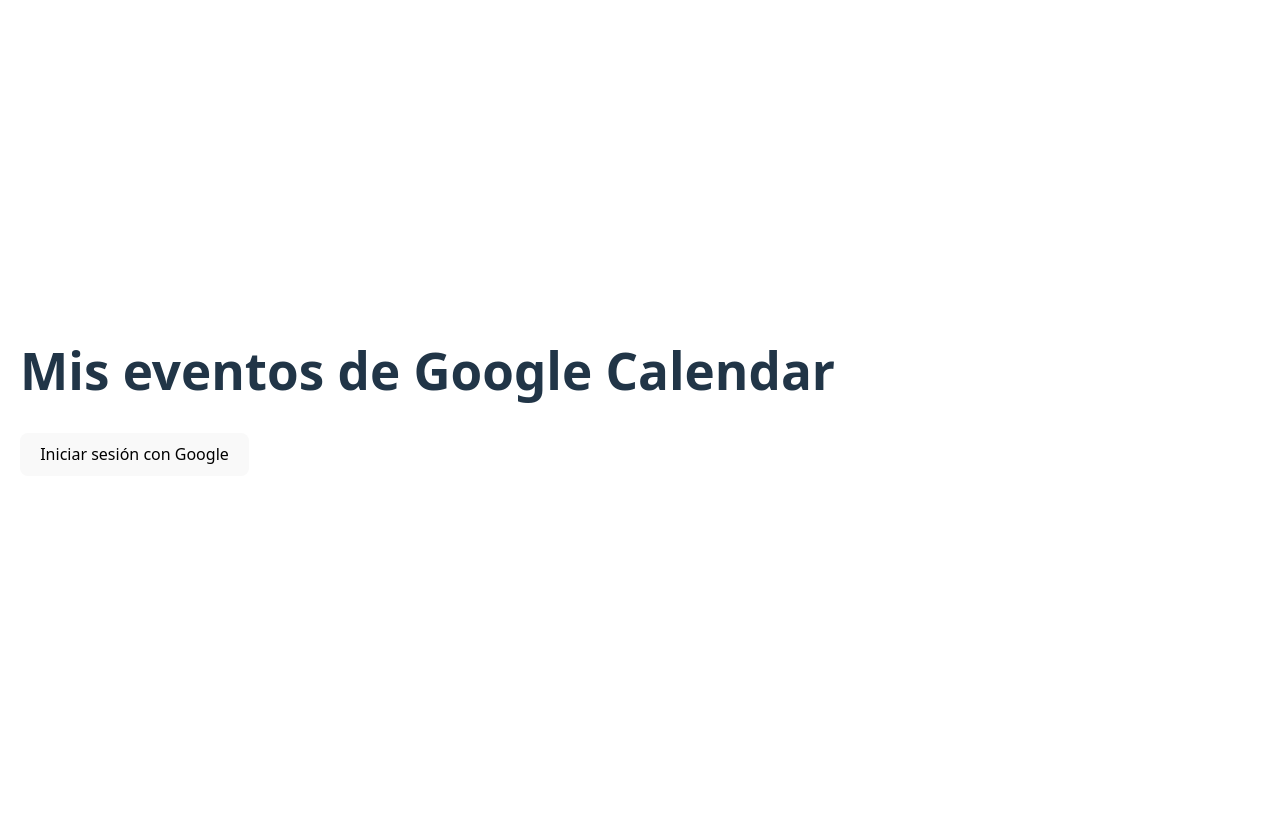
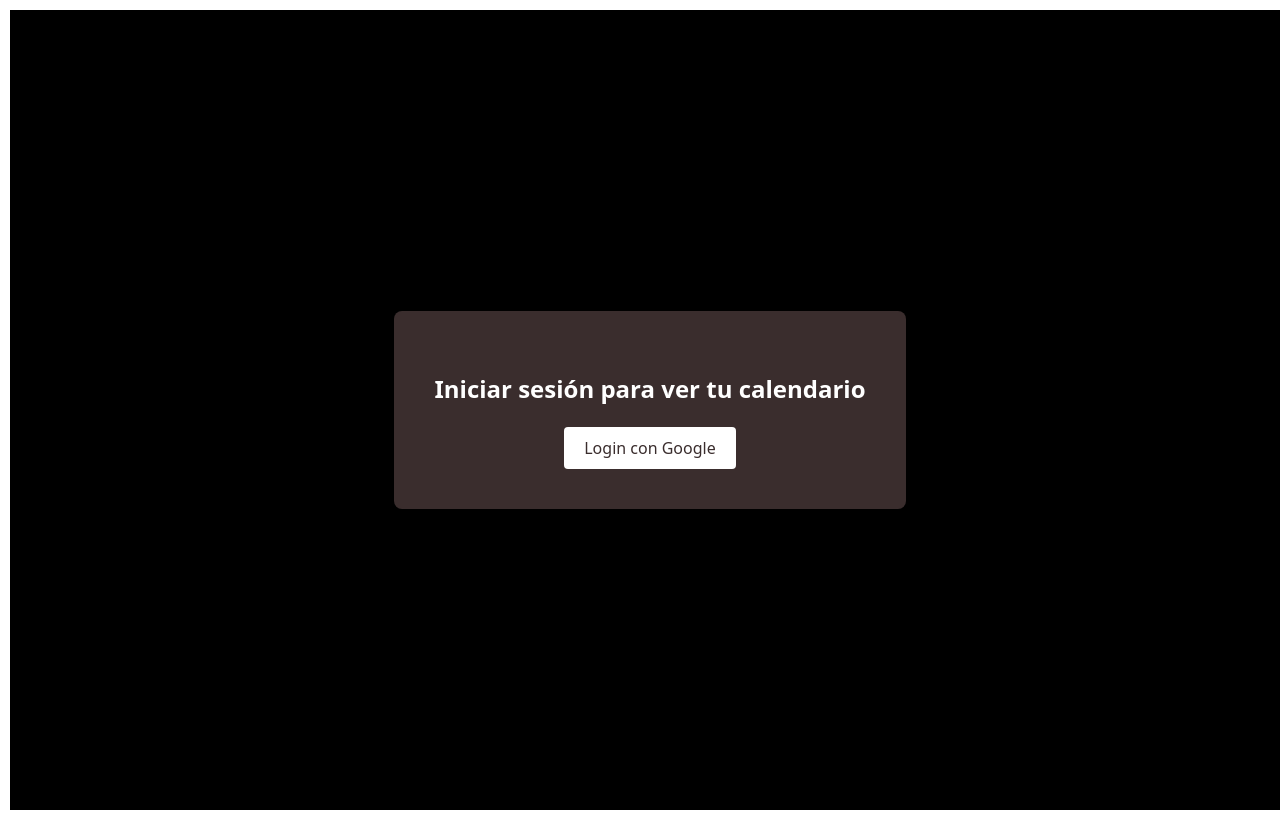
Before and after one commit to andreec2/CalendarArep, a React (Vite) app: page / in a window 1280 px wide. Built offline with nearby package versions, Linux system fonts and the light colour scheme.

Commit message:
se consume el API de calendar

```diff
--- a/src/App.jsx
+++ b/src/App.jsx
@@ -1,91 +1,15 @@
-import { useEffect, useState } from 'react';
-
-const CLIENT_ID = '429235230798-aqq5cu5rvju2l9hitlpnsgrt1nhqdoip.apps.googleusercontent.com';
-const API_KEY = 'AIzaSyAguoF1TR7u1YTAct2VoWviQoTFQcPPXqo';
-const DISCOVERY_DOC = 'https://www.googleapis.com/discovery/v1/apis/calendar/v3/rest';
-const SCOPES = 'https://www.googleapis.com/auth/calendar.readonly';
-
-let tokenClient;
+import { BrowserRouter as Router, Routes, Route } from 'react-router-dom';
+import Login from './components/Login';
+import CalendarView from './components/CalendarView';
 
 function App() {
-  const [events, setEvents] = useState([]);
-
-  useEffect(() => {
-    // Cargar la librería GAPI al inicio
-    const loadGapi = () => {
-      const script = document.createElement('script');
-      script.src = 'https://apis.google.com/js/api.js';
-      script.onload = () => gapi.load('client', initializeGapiClient);
-      document.body.appendChild(script);
-    };
-
-    const loadGis = () => {
-      const script = document.createElement('script');
-      script.src = 'https://accounts.google.com/gsi/client';
-      script.async = true;
-      script.defer = true;
-      document.body.appendChild(script);
-    };
-
-    loadGapi();
-    loadGis();
-  }, []);
-
-  const initializeGapiClient = async () => {
-    await gapi.client.init({
-      apiKey: API_KEY,
-      discoveryDocs: [DISCOVERY_DOC],
-    });
-
-    tokenClient = google.accounts.oauth2.initTokenClient({
-      client_id: CLIENT_ID,
-      scope: SCOPES,
-      callback: (tokenResponse) => {
-        if (tokenResponse && tokenResponse.access_token) {
-          gapi.client.setToken({ access_token: tokenResponse.access_token });
-          listEvents();
-        }
-      },
-    });
-  };
-
-  const handleLogin = () => {
-    if (tokenClient) {
-      tokenClient.requestAccessToken();
-    }
-  };
-
-  const listEvents = async () => {
-    try {
-      const response = await gapi.client.calendar.events.list({
-        calendarId: 'primary',
-        timeMin: new Date().toISOString(),
-        showDeleted: false,
-        singleEvents: true,
-        maxResults: 100,
-        orderBy: 'startTime',
-      });
-
-      const events = response.result.items || [];
-      setEvents(events);
-    } catch (error) {
-      console.error('Error al obtener eventos:', error);
-    }
-  };
-
   return (
-    <div style={{ padding: 20 }}>
-      <h1>Mis eventos de Google Calendar</h1>
-      <button onClick={handleLogin}>Iniciar sesión con Google</button>
-      <ul>
-        {events.map((event) => (
-          <li key={event.id}>
-            <strong>{event.summary}</strong> -{' '}
-            {event.start?.dateTime || event.start?.date}
-          </li>
-        ))}
-      </ul>
-    </div>
+    <Router>
+      <Routes>
+        <Route path="/" element={<Login />} />
+        <Route path="/calendar" element={<CalendarView />} />
+      </Routes>
+    </Router>
   );
 }
 
--- a/src/components/CalendarView.jsx
+++ b/src/components/CalendarView.jsx
@@ -0,0 +1,75 @@
+import { useEffect, useState } from 'react';
+import "../styles/CalendarView.css";
+
+function CalendarView() {
+  const [events, setEvents] = useState([]);
+  const [weekStart, setWeekStart] = useState(getStartOfWeek(new Date()));
+
+  useEffect(() => {
+    listEvents();
+  }, [weekStart]);
+
+  function getStartOfWeek(date) {
+    const d = new Date(date);
+    d.setDate(d.getDate() - d.getDay()); // Domingo
+    d.setHours(0, 0, 0, 0);
+    return d;
+  }
+
+  function getEndOfWeek(date) {
+    const d = new Date(date);
+    d.setDate(d.getDate() + 6); // Sábado
+    d.setHours(23, 59, 59, 999);
+    return d;
+  }
+
+  const listEvents = async () => {
+    try {
+      const response = await gapi.client.calendar.events.list({
+        calendarId: 'primary',
+        timeMin: weekStart.toISOString(),
+        timeMax: getEndOfWeek(weekStart).toISOString(),
+        showDeleted: false,
+        singleEvents: true,
+        orderBy: 'startTime',
+      });
+      setEvents(response.result.items || []);
+    } catch (error) {
+      console.error('Error al cargar eventos:', error);
+    }
+  };
+
+  const goToNextWeek = () => {
+    const nextWeek = new Date(weekStart);
+    nextWeek.setDate(weekStart.getDate() + 7);
+    setWeekStart(nextWeek);
+  };
+
+  const goToPreviousWeek = () => {
+    const prevWeek = new Date(weekStart);
+    prevWeek.setDate(weekStart.getDate() - 7);
+    setWeekStart(prevWeek);
+  };
+
+  const goToBack = () => {
+
+  };
+
+    return (
+      <div className="calendar-container">
+        <h2>Eventos de la semana</h2>
+        <button onClick={goToPreviousWeek}>← Semana anterior</button>
+        <button onClick={goToBack}>Analizar rendimiento de esta semana</button>
+        <button onClick={goToNextWeek}>Semana siguiente →</button>
+        <ul>
+          {events.map((event) => (
+            <li key={event.id}>
+              <strong>{event.summary}</strong> - {event.start?.dateTime || event.start?.date}
+            </li>
+          ))}
+        </ul>
+      </div>
+    );
+  }
+
+  export default CalendarView;
--- a/src/components/Login.jsx
+++ b/src/components/Login.jsx
@@ -0,0 +1,69 @@
+import { useEffect } from 'react';
+import { useNavigate } from 'react-router-dom';
+import "../styles/Login.css";
+
+const CLIENT_ID = '429235230798-aqq5cu5rvju2l9hitlpnsgrt1nhqdoip.apps.googleusercontent.com';
+const API_KEY = 'AIzaSyAguoF1TR7u1YTAct2VoWviQoTFQcPPXqo';
+const DISCOVERY_DOC = 'https://www.googleapis.com/discovery/v1/apis/calendar/v3/rest';
+const SCOPES = 'https://www.googleapis.com/auth/calendar.readonly';
+
+let tokenClient;
+
+function Login() {
+  const navigate = useNavigate();
+
+  useEffect(() => {
+    const loadGapi = () => {
+      const script = document.createElement('script');
+      script.src = 'https://apis.google.com/js/api.js';
+      script.onload = () => gapi.load('client', initializeGapiClient);
+      document.body.appendChild(script);
+    };
+
+    const loadGis = () => {
+      const script = document.createElement('script');
+      script.src = 'https://accounts.google.com/gsi/client';
+      script.async = true;
+      script.defer = true;
+      document.body.appendChild(script);
+    };
+
+    loadGapi();
+    loadGis();
+  }, []);
+
+  const initializeGapiClient = async () => {
+    await gapi.client.init({
+      apiKey: API_KEY,
+      discoveryDocs: [DISCOVERY_DOC],
+    });
+
+    tokenClient = google.accounts.oauth2.initTokenClient({
+      client_id: CLIENT_ID,
+      scope: SCOPES,
+      callback: (tokenResponse) => {
+        if (tokenResponse && tokenResponse.access_token) {
+          gapi.client.setToken({ access_token: tokenResponse.access_token });
+          navigate('/calendar'); // Redirigir a la vista del calendario
+        }
+      },
+    });
+  };
+
+  const handleLogin = () => {
+    if (tokenClient) {
+      tokenClient.requestAccessToken();
+    }
+  };
+
+  return (
+    <div className="center-text">
+      <div className="login-container">
+        <h2>Iniciar sesión para ver tu calendario</h2>
+        <button onClick={handleLogin}>Login con Google</button>
+      </div>
+    </div>
+  );
+}
+
+export default Login;
--- /dev/null
+++ b/src/styles/CalendarView.css
@@ -0,0 +1,33 @@
+.calendar-container {
+    display: flex;
+    flex-direction: column;
+    align-items: center;
+    padding: 40px;
+    min-height: 100vh;
+    background-color: #3a2d2d;
+  }
+
+  .calendar-container h2 {
+    margin-bottom: 20px;
+  }
+
+  .calendar-container button {
+    margin: 5px;
+    padding: 10px 15px;
+    font-size: 14px;
+    cursor: pointer;
+  }
+
+  .calendar-container ul {
+    list-style: none;
+    padding: 0;
+    width: 100%;
+    max-width: 600px;
+  }
+
+  .calendar-container li {
+    margin-bottom: 10px;
+    background-color: #000000;
+    padding: 10px;
+    border-radius: 5px;
+  }
--- /dev/null
+++ b/src/styles/Login.css
@@ -0,0 +1,43 @@
+/* Este contenedor ocupa toda la pantalla y centra su contenido */
+.center-text {
+    display: flex;
+    justify-content: center;
+    align-items: center;
+    height: 100vh;
+    width: 100vw;
+    margin: 10px;
+    padding: 0;
+    background-color: #000000;
+  }
+
+  /* Caja vinotinto */
+  .login-container {
+    background-color: #3a2d2d;
+    padding: 40px;
+    border-radius: 8px;
+    text-align: center;
+    color: white;
+    box-shadow: 0 4px 8px rgba(0, 0, 0, 0.2);
+  }
+
+  /* Estilo del texto */
+  .login-container h2 {
+    margin-bottom: 20px;
+    font-size: 24px;
+  }
+
+  /* Botón */
+  .login-container button {
+    padding: 10px 20px;
+    font-size: 16px;
+    background-color: #ffffff;
+    color: #3a2d2d;
+    border: none;
+    border-radius: 4px;
+    cursor: pointer;
+    transition: background-color 0.3s ease;
+  }
+
+  .login-container button:hover {
+    background-color: #ddd;
+  }
```
